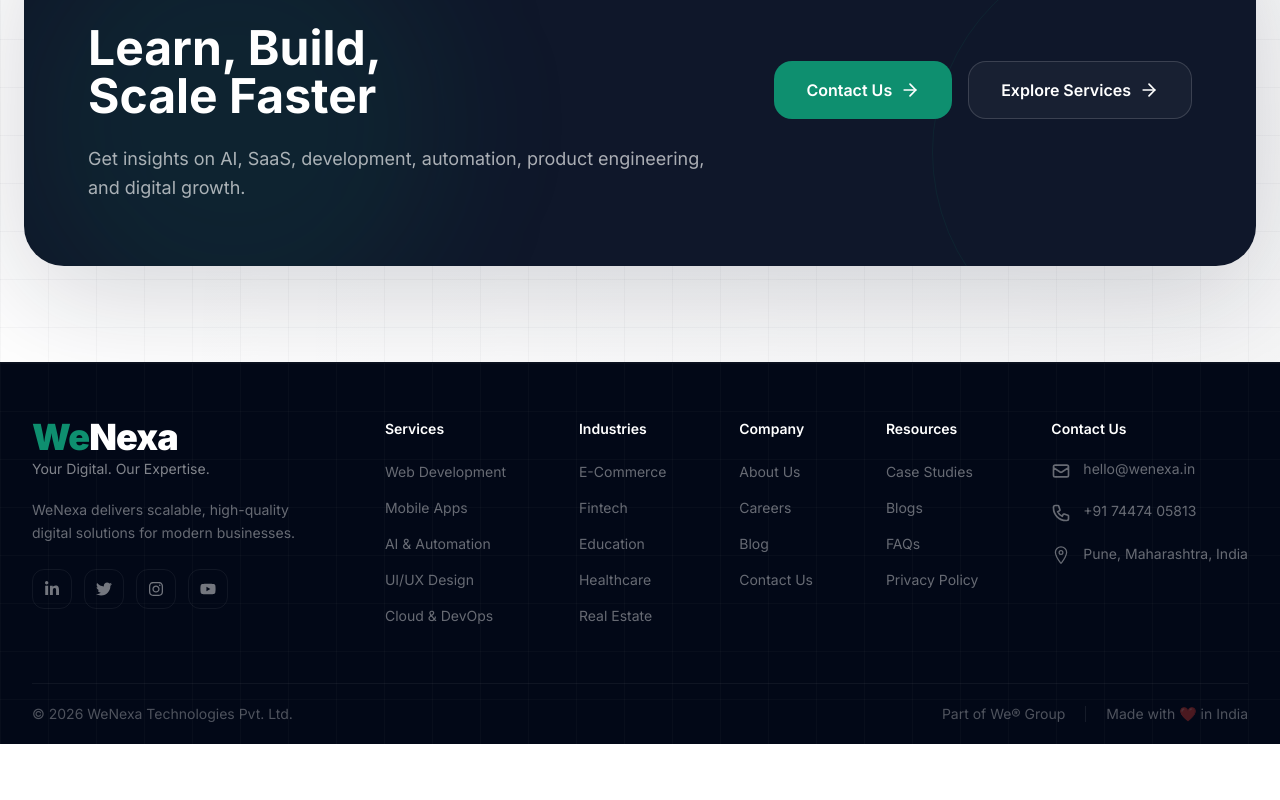
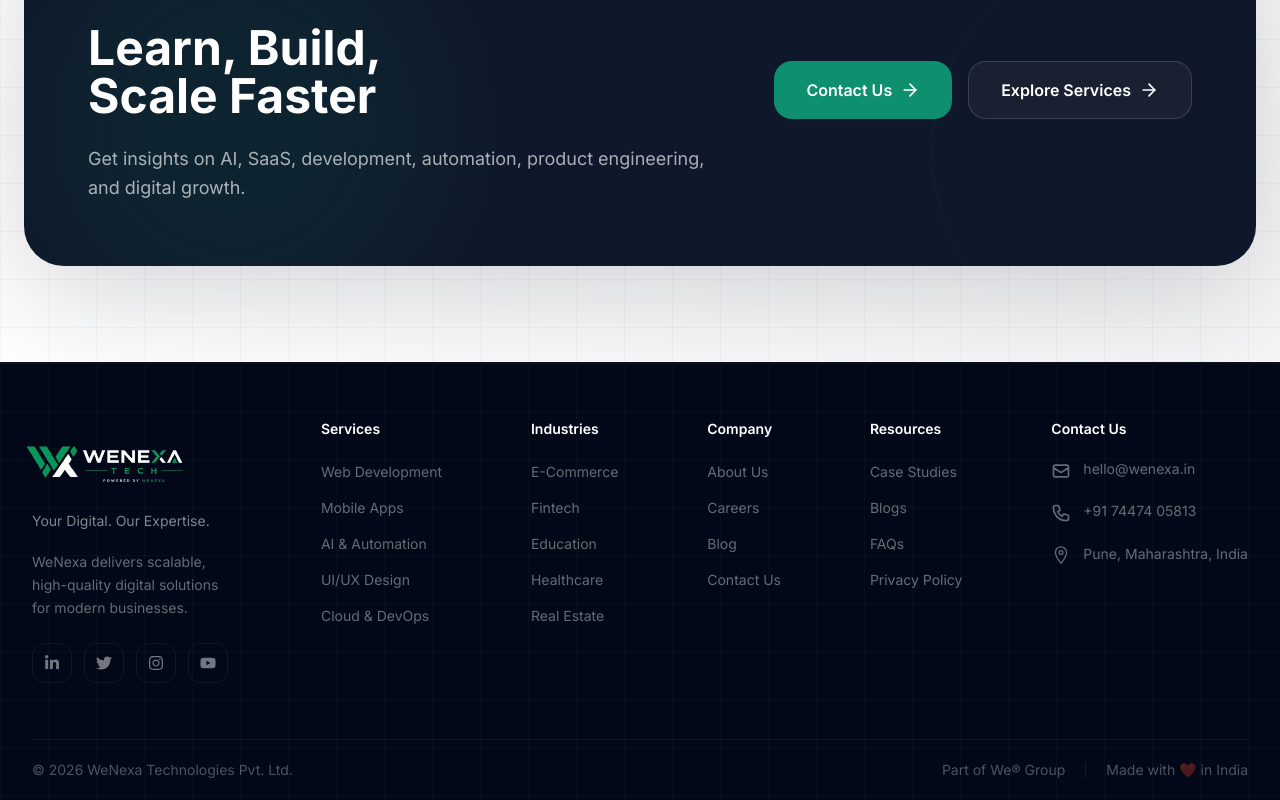
Before and after one commit to weinternpune/WeNexa-Tech, a React (Vite) app in the folder Frontend/: page /blog in a window 1280 px wide. Shown: the part 2189-2989 px from the top of the page. Before the commit the page ends 2933 px from the top, so only its background shows below. Built offline with nearby package versions, Linux system fonts and the light colour scheme.

Commit message:
Wenexa Footer Chnage

```diff
--- a/Frontend/src/components/layout/Footer.jsx
+++ b/Frontend/src/components/layout/Footer.jsx
@@ -1,4 +1,6 @@
 import React from "react";
+import foot_logo from "../../assets/images/Wenexa-footer-logo.png"
+
 
 import {
   FaLinkedinIn,
@@ -43,25 +45,11 @@
           "
         >
           {/* Brand */}
-          <div className="max-w-[280px]">
+          <div className="max-w-[200px]">
             {/* Logo */}
             <div className="mb-5">
-              <h2
-                className="
-                  text-4xl
-                  font-black
-                  tracking-tight
-                  leading-none
-                "
-              >
-                <span className="text-[#0E8F6F]">
-                  We
-                </span>
 
-                <span className="text-white">
-                  Nexa
-                </span>
-              </h2>
+              <img src={foot_logo} alt="" srcset="" style={{position:"relative", right:"27px"}} />
 
               <p className="text-white/50 text-sm mt-1">
                 Your Digital. Our Expertise.
--- a/Frontend/src/components/layout/Navbar.jsx
+++ b/Frontend/src/components/layout/Navbar.jsx
@@ -40,14 +40,14 @@
   {
     label: "Blog",
     href: "/blog",
-
   },
 ];
 
 export default function Navbar() {
   const [open, setOpen] = useState(false);
   const [scrolled, setScrolled] = useState(false);
-  const [activeDropdown, setActiveDropdown] = useState(null);
+  const [activeDropdown, setActiveDropdown] =
+    useState(null);
 
   const navigate = useNavigate();
 
@@ -58,10 +58,17 @@
 
     window.addEventListener("scroll", handler);
 
-    return () => window.removeEventListener("scroll", handler);
+    return () =>
+      window.removeEventListener(
+        "scroll",
+        handler
+      );
   }, []);
 
-  const handleNavClick = (href, closeMobile = false) => {
+  const handleNavClick = (
+    href,
+    closeMobile = false
+  ) => {
     const [path, hash] = href.split("#");
 
     if (closeMobile) setOpen(false);
@@ -109,11 +116,11 @@
         ${
           scrolled
             ? `
-              bg-white/95
-              backdrop-blur-md
-              shadow-[0_8px_30px_rgba(15,92,77,0.08)]
+              bg-[#fff]/70
+              backdrop-blur-xl
+              shadow-[0_8px_30px_rgba(15,92,77,0.12)]
               border-b
-              border-[#E2E8F0]
+              border-white/20
               py-3
             `
             : `
@@ -122,6 +129,15 @@
             `
         }
       `}
+      style={
+        scrolled
+          ? {
+              backdropFilter: "blur(18px)",
+              WebkitBackdropFilter:
+                "blur(18px)",
+            }
+          : {}
+      }
     >
       <div
         className="
@@ -271,15 +287,19 @@
                   >
                     <div
                       className="
-                        bg-white/90
-                        backdrop-blur-lg
+                        bg-gradient-to-br
+                        from-[#10243F]/95
+                        via-[#132C4D]/95
+                        to-[#0B1F3A]/95
+
+                        backdrop-blur-xl
 
                         rounded-3xl
 
                         border
-                        border-[#E2E8F0]
+                        border-[#1E3A5F]
 
-                        shadow-[0_20px_60px_rgba(2,6,23,0.10)]
+                        shadow-[0_20px_60px_rgba(2,6,23,0.35)]
 
                         p-3
                       "
@@ -311,10 +331,10 @@
                               text-sm
                               font-medium
 
-                              text-[#334155]
+                              text-[#E2E8F0]
 
-                              hover:bg-[#F0FDF4]
-                              hover:text-[#0F5C4D]
+                              hover:bg-[#1A365D]
+                              hover:text-[#86EFAC]
 
                               transition-all
                               duration-300
@@ -471,7 +491,8 @@
           className="
             lg:hidden
 
-            bg-white
+            bg-white/95
+            backdrop-blur-xl
 
             border-t
             border-[#E2E8F0]
```
Also changed, not shown: Frontend/src/assets/images/Wenexa-footer-logo.png (added).
